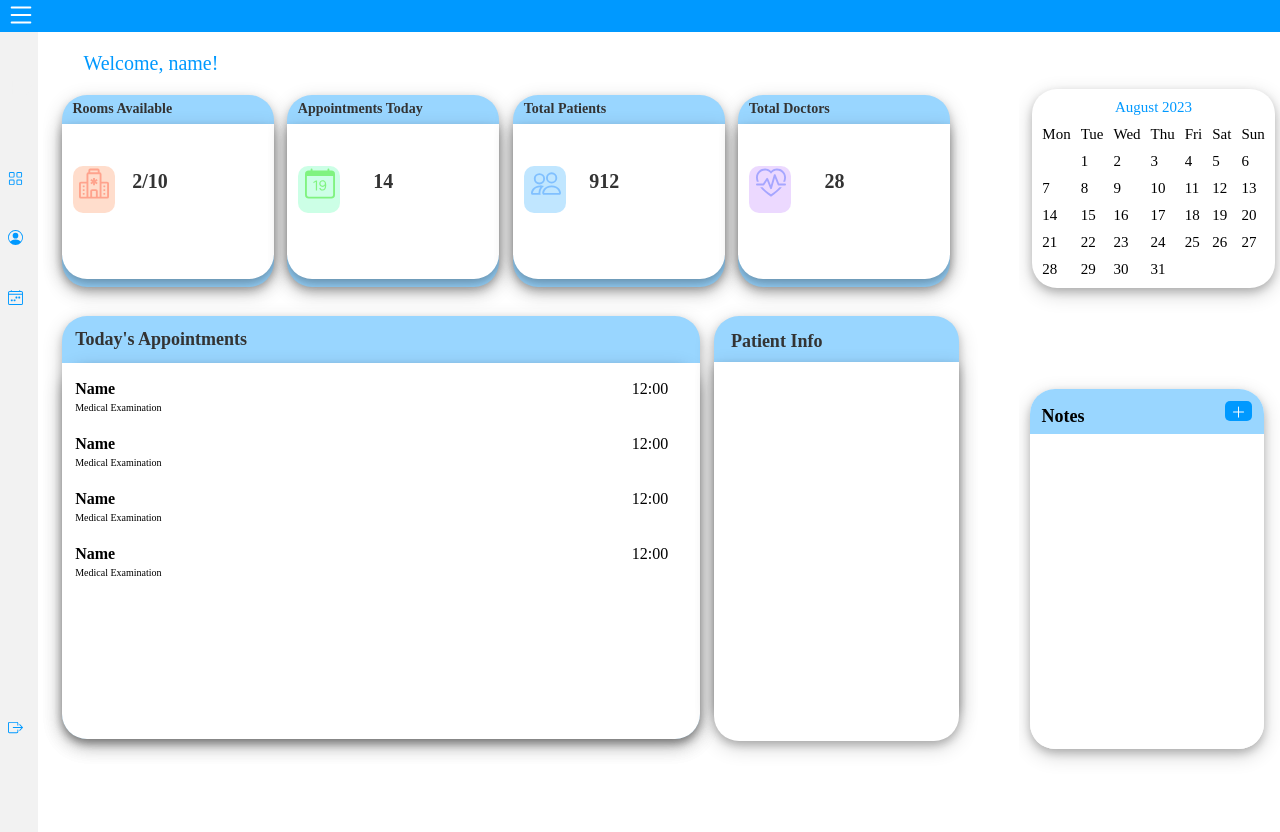
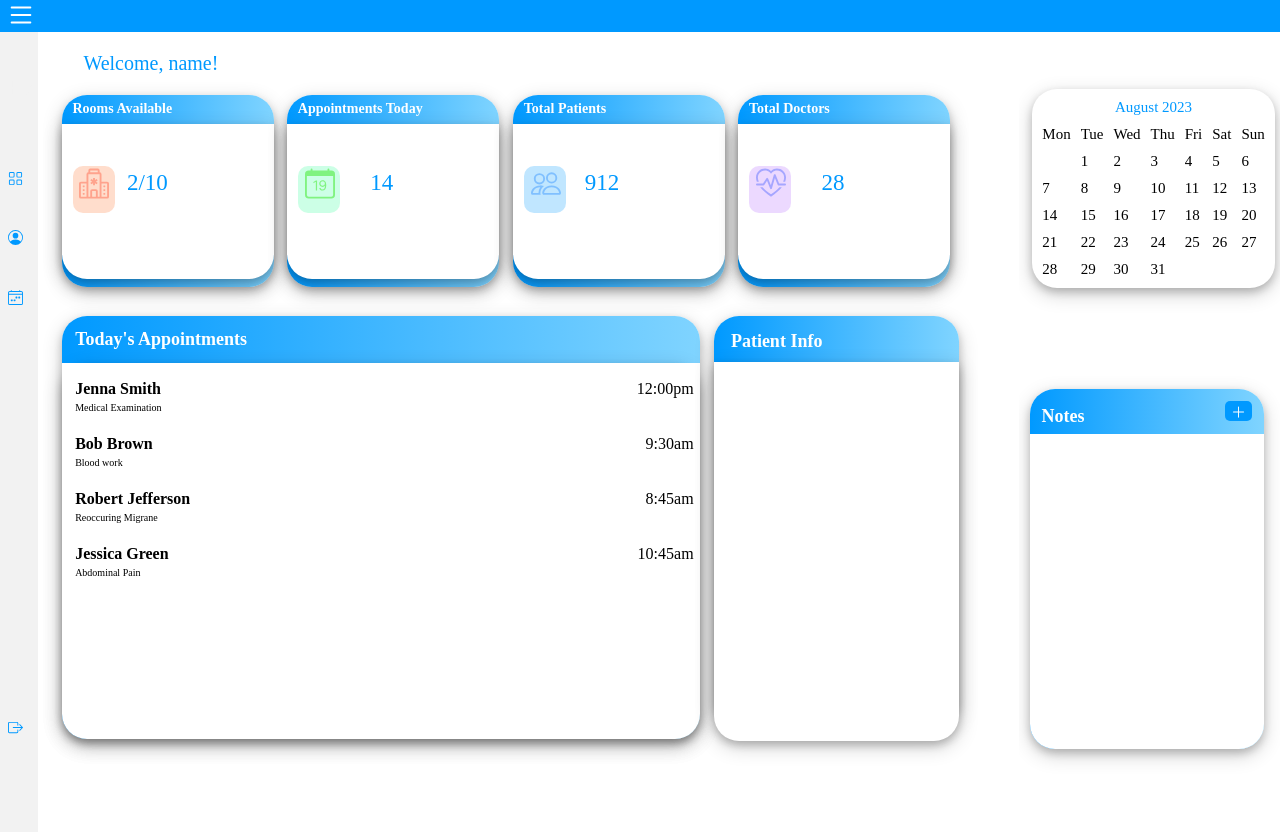
Before and after one commit to marinazjalic/comp3340-HMS-project, a Django app: page /dashboard/ in a window 1280 px wide. Run offline with Django 4.2, Linux system fonts and the light colour scheme; some libraries are stand-ins or nearby versions.

Commit message:
Added consistent styling

```diff
--- a/hmsproject/static/css/main.css
+++ b/hmsproject/static/css/main.css
@@ -137,7 +137,8 @@ th {
 }
 
 #notes-container {
-  background-color: #99d6ff;
+  /* background-color: #99d6ff; */
+  background-image: linear-gradient(to right, #0099ff, #80d4ff);
   margin-top: 30px;
   height: 45%;
   width: 90%;
@@ -160,6 +161,7 @@ th {
   margin-left: 5%;
   font-family: Avenir;
   font-size: 18px;
+  color: white;
 }
 
 #note-btn {
@@ -244,25 +246,29 @@ th {
 }
 
 #container-1 {
-  background-color: #99d6ff;
+  /* background-color: #99d6ff; */
+  background-image: linear-gradient(to right, #0099ff, #80d4ff);
   margin-left: 5%;
 }
 
 #container-2 {
-  background-color: #99d6ff;
+  /* background-color: #99d6ff; */
+  background-image: linear-gradient(to right, #0099ff, #80d4ff);
 }
 
 #container-3 {
-  background-color: #99d6ff;
+  /* background-color: #99d6ff; */
+  background-image: linear-gradient(to right, #0099ff, #80d4ff);
   margin-left: 0%;
 }
 
 #container-4 {
-  background-color: #99d6ff;
+  /* background-color: #99d6ff; */
+  background-image: linear-gradient(to right, #0099ff, #80d4ff);
 }
 
 .container h3 {
-  color: #333333;
+  color: white;
   font-family: Avenir;
   font-weight: bold;
   /* margin: 0;
@@ -292,7 +298,9 @@ th {
   margin-right: 50%;
   font-family: Avenir;
   font-weight: bold;
-  font-size: 20px;
+  font-size: 23px;
+  color: #0099ff;
+  font-weight: 100;
 }
 
 .icon-container {
@@ -435,7 +443,7 @@ th {
   padding-left: 2%;
   margin-top: 2%;
   margin-bottom: 2%;
-  color: #333333;
+  color: white;
 }
 
 .table-wrapper {
@@ -492,6 +500,8 @@ th {
   display: inline-block;
   height: 12px;
   margin-left: 47%;
+  float: right;
+  padding-right: 1%;
 }
 
 .appt-reason {
@@ -516,7 +526,8 @@ th {
   width: 65%;
   display: inline-block;
   vertical-align: top;
-  background-color: #99d6ff;
+  /* background-color: #99d6ff; */
+  background-image: linear-gradient(to right, #0099ff, #80d4ff);
   box-shadow: 0 4px 8px 0 rgba(0, 0, 0, 0.2), 0 6px 20px 0 rgba(0, 0, 0, 0.19);
   border-radius: 25px;
   margin-top: 3%;
@@ -529,7 +540,8 @@ th {
   height: 51%;
   margin-top: 3%;
   vertical-align: top;
-  background-color: #99d6ff;
+  /* background-color: #99d6ff; */
+  background-image: linear-gradient(to right, #0099ff, #80d4ff);
   box-shadow: 0 4px 8px 0 rgba(0, 0, 0, 0.2), 0 6px 20px 0 rgba(0, 0, 0, 0.19);
   border-radius: 25px;
 }
--- a/hmsproject/templates/main/appointments.html
+++ b/hmsproject/templates/main/appointments.html
@@ -6,7 +6,7 @@
 {% include 'partials/sidebar.html' %}
 <div class = "appt-container-left">
     <div class = "upper-container">
-        <h3 class = "page-title">Manage Appointments</h3></h1>
+        <h3 id = "welcome-text">Manage Appointments</h3></h1>
         <div class = "filter-container">
             <div id = "search-bar">
                     <img id = "search-icon" src = "{% static 'img/bootstrap/search.svg' %}" alt="placeholder" width="10px" height="10px">
--- a/hmsproject/templates/main/dashboard.html
+++ b/hmsproject/templates/main/dashboard.html
@@ -71,26 +71,26 @@
                     <div class = "table-wrapper">
                         <table class = "table-appt">
                             <tr id = "patient-appt">
-                                <td class = "patient-name">Name</td>
-                                <td class = "appt-time">12:00</td>
+                                <td class = "patient-name">Jenna Smith</td>
+                                <td class = "appt-time">12:00pm</td>
                                 <td class= "appt-reason">Medical Examination</td>
 
                             </tr>
                             <tr id = "patient-appt">
-                                <td class = "patient-name">Name</td>
-                                <td class = "appt-time">12:00</td>
-                                <td class= "appt-reason">Medical Examination</td>
+                                <td class = "patient-name">Bob Brown</td>
+                                <td class = "appt-time">9:30am</td>
+                                <td class= "appt-reason">Blood work</td>
                             </tr>
                             <tr id = "patient-appt">
-                                <td class = "patient-name">Name</td>
-                                <td class = "appt-time">12:00</td>
-                                <td class= "appt-reason">Medical Examination</td>
+                                <td class = "patient-name">Robert Jefferson</td>
+                                <td class = "appt-time">8:45am</td>
+                                <td class= "appt-reason">Reoccuring Migrane</td>
 
                             </tr>
                             <tr id = "patient-appt">
-                                <td class = "patient-name">Name</td>
-                                <td class = "appt-time">12:00</td>
-                                <td class= "appt-reason">Medical Examination</td>
+                                <td class = "patient-name">Jessica Green</td>
+                                <td class = "appt-time">10:45am</td>
+                                <td class= "appt-reason">Abdominal Pain</td>
                             </tr>
                         </table>
                     </div>
--- a/hmsproject/templates/main/index.html
+++ b/hmsproject/templates/main/index.html
@@ -12,8 +12,8 @@
 
 <div class = "header-block">
     <div class = "text-container">
-        <h1>Welcome</h1>
-        <h3>More text here.</h3>
+        <h1>Welcome to the new</h1>
+        <h3>Hospital Management System.</h3>
     </div>
 
     <div class = "form-container">
```
Also changed, not shown: other parts of hmsproject/static/css/main.css (+25 -12 lines).
